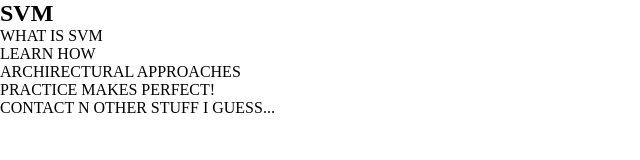
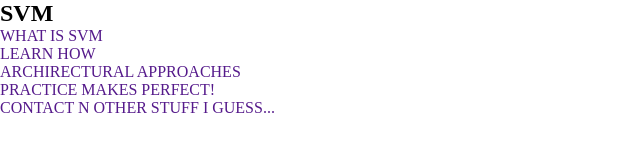
Before and after one commit to IaaC/svm, a plain HTML site: page index.html in a window 1280 px wide. Shown: the whole page, without its empty margins (0-640 px from the left). Drawn offline with Linux system fonts and the light colour scheme.

Commit message:
Update index.html

```diff
--- a/index.html
+++ b/index.html
@@ -11,11 +11,21 @@
                 <h2>SVM</h2>
                 <nav>
                     <ul>
-                        <li>WHAT IS SVM</li>
-                        <li>LEARN HOW</li>
-                        <li>ARCHIRECTURAL APPROACHES</li>
-                        <li>PRACTICE MAKES PERFECT!</li>
-                        <li>CONTACT N OTHER STUFF I GUESS...</li>
+                        <li>
+                            <a href="">WHAT IS SVM</a>
+                        </li>
+                        <li>
+                            <a href="">LEARN HOW</a>
+                        </li>
+                        <li>
+                            <a href="">ARCHIRECTURAL APPROACHES</a>
+                        </li>
+                        <li>
+                            <a href="">PRACTICE MAKES PERFECT!</a>
+                        </li>
+                        <li>
+                            <a href="">CONTACT N OTHER STUFF I GUESS...</a>
+                        </li>
                     </ul>
                 </nav>
             </div>
```
